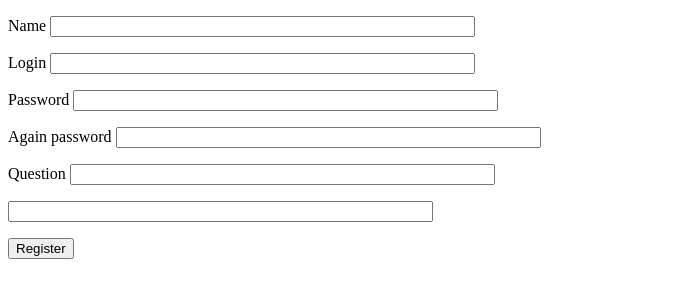
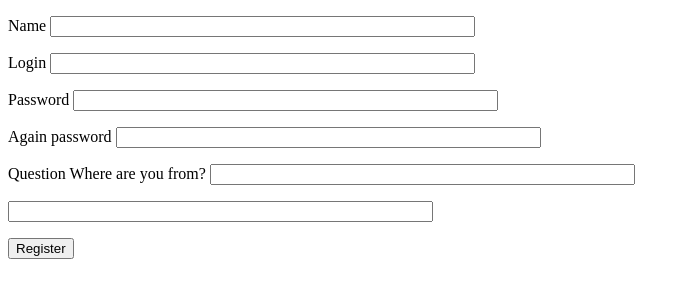
Before and after one commit to Alkotenok/register, a plain HTML site: page index.html in a window 1280 px wide. Shown: the whole page, without its empty margins (0-690 px from the left). Drawn offline with Linux system fonts and the light colour scheme.

Commit message:
Update index.html

```diff
--- a/index.html
+++ b/index.html
@@ -23,7 +23,8 @@ Again password
 </p>
 <p>
 Question
-<input type="text" size="50" Where are you from?>
+Where are you from?
+<input type="text" size="50">
 </p>
 <p>
 <input type="text" size="50">
```
